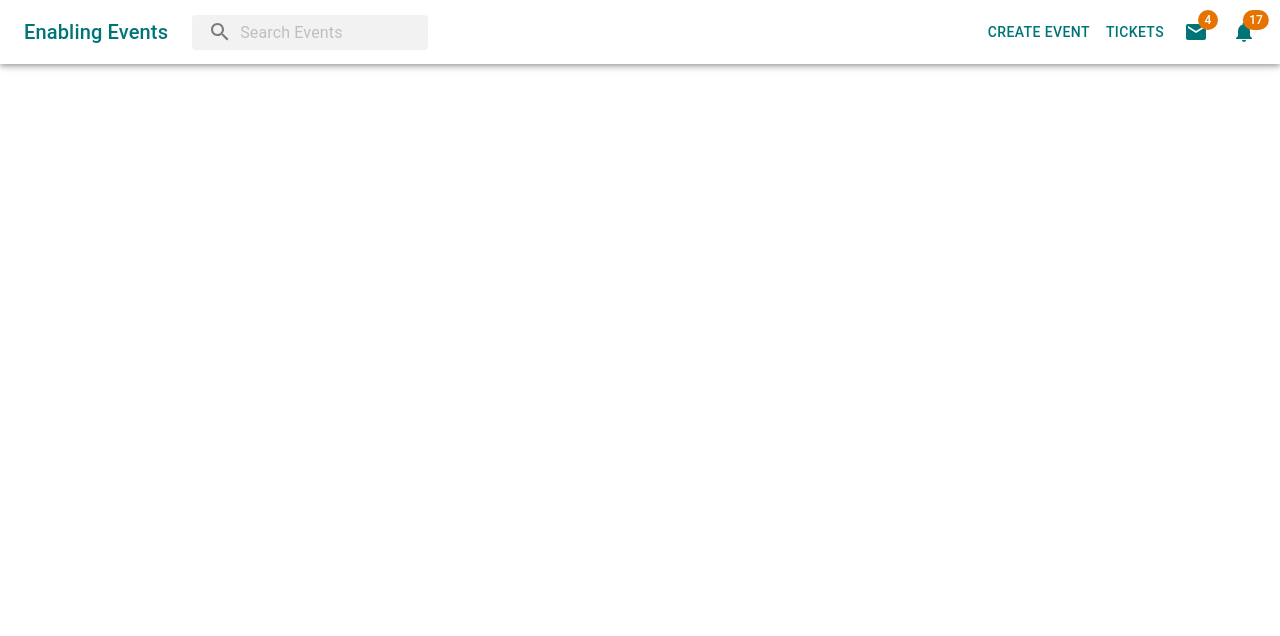
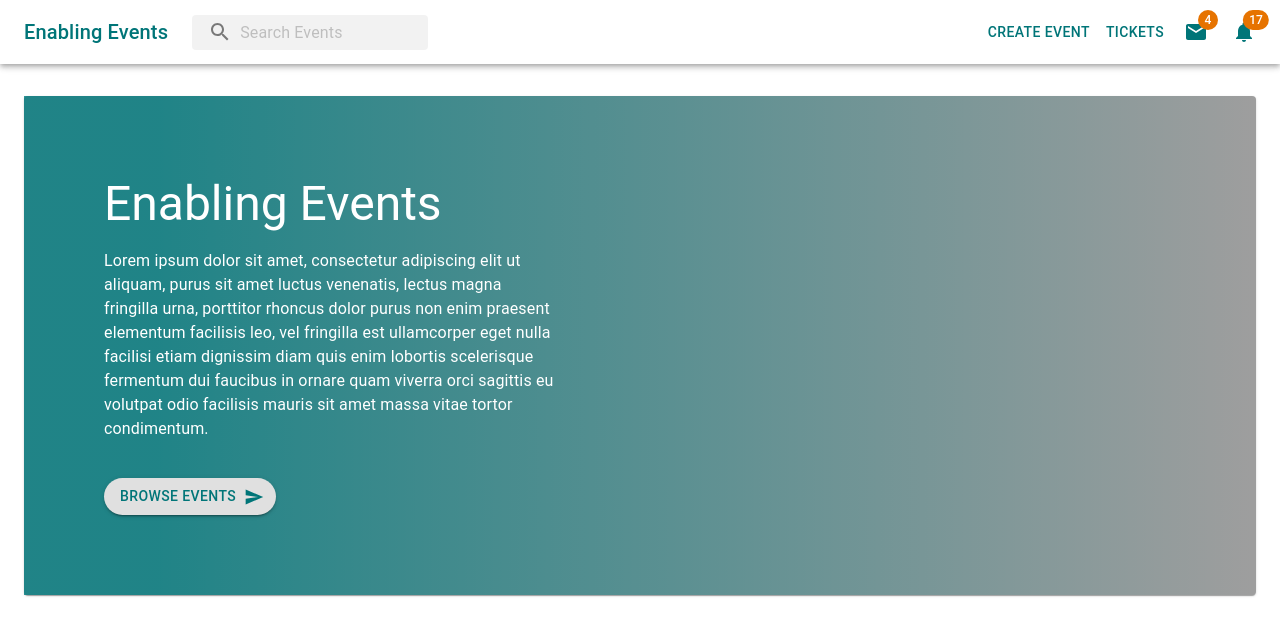
Before and after one commit to tangzhen/enabling-events, a React (Create React App) app: page / in a window 1280 px wide. Shown: the top 636 px of the page. Built offline with nearby package versions, Linux system fonts and the light colour scheme.

Commit message:
[Zhen] add the UI component for Home Collections.

```diff
--- a/src/App.tsx
+++ b/src/App.tsx
@@ -1,12 +1,17 @@
-import React from 'react';
+import React from "react";
 import { AppTheme } from "./AppTheme";
 import { MuiThemeProvider } from "@material-ui/core";
-import PrimarySearchAppBar from './components/PrimarySearchAppBar';
+import PrimarySearchAppBar from "./components/PrimarySearchAppBar";
+import HomeCollections from "./components/HomeCollections";
+import Container from "@material-ui/core/Container";
 
 function App() {
   return (
     <MuiThemeProvider theme={AppTheme}>
       <PrimarySearchAppBar />
+      <Container maxWidth="lg">
+        <HomeCollections />
+      </Container>
     </MuiThemeProvider>
   );
 }
--- /dev/null
+++ b/src/components/HomeCollections.tsx
@@ -0,0 +1,67 @@
+import { Paper, Typography } from "@material-ui/core";
+import React from "react";
+import { makeStyles, Theme, createStyles } from "@material-ui/core/styles";
+import Grid from "@material-ui/core/Grid";
+import Button from "@material-ui/core/Button";
+import SendIcon from "@material-ui/icons/Send";
+
+const useStyles = makeStyles((theme: Theme) =>
+  createStyles({
+    container: {
+      color: theme.palette.common.white,
+      position: "relative",
+      marginTop: theme.spacing(4),
+      marginBottom: theme.spacing(4),
+      backgroundSize: "cover",
+      backgroundRepeat: "no-repeat",
+      backgroundPosition: "center",
+      backgroundImage: "url('http://localhost:3001/collection-1.jpg')",
+    },
+    content: {
+      padding: theme.spacing(10),
+    },
+    mask: {
+      background:
+        "linear-gradient(90.17deg, rgba(0, 125, 129, 0.8) 10.73%, rgba(0, 117, 120, 0) 99.86%)",
+    },
+    sendButton: {
+      marginTop: theme.spacing(4),
+      color: theme.palette.primary.main,
+      borderRadius: "20px",
+    },
+  })
+);
+
+export default function HomeCollections() {
+  const classes = useStyles();
+
+  return (
+    <Paper className={classes.container}>
+      <Grid container className={classes.mask}>
+        <Grid item xs={12} sm={6}>
+          <div className={classes.content}>
+            <Typography variant="h3" gutterBottom>
+              Enabling Events
+            </Typography>
+            <Typography gutterBottom>
+              Lorem ipsum dolor sit amet, consectetur adipiscing elit ut
+              aliquam, purus sit amet luctus venenatis, lectus magna fringilla
+              urna, porttitor rhoncus dolor purus non enim praesent elementum
+              facilisis leo, vel fringilla est ullamcorper eget nulla facilisi
+              etiam dignissim diam quis enim lobortis scelerisque fermentum dui
+              faucibus in ornare quam viverra orci sagittis eu volutpat odio
+              facilisis mauris sit amet massa vitae tortor condimentum.
+            </Typography>
+            <Button
+              variant="contained"
+              endIcon={<SendIcon />}
+              className={classes.sendButton}
+            >
+              BROWSE EVENTS
+            </Button>
+          </div>
+        </Grid>
+      </Grid>
+    </Paper>
+  );
+}
```
